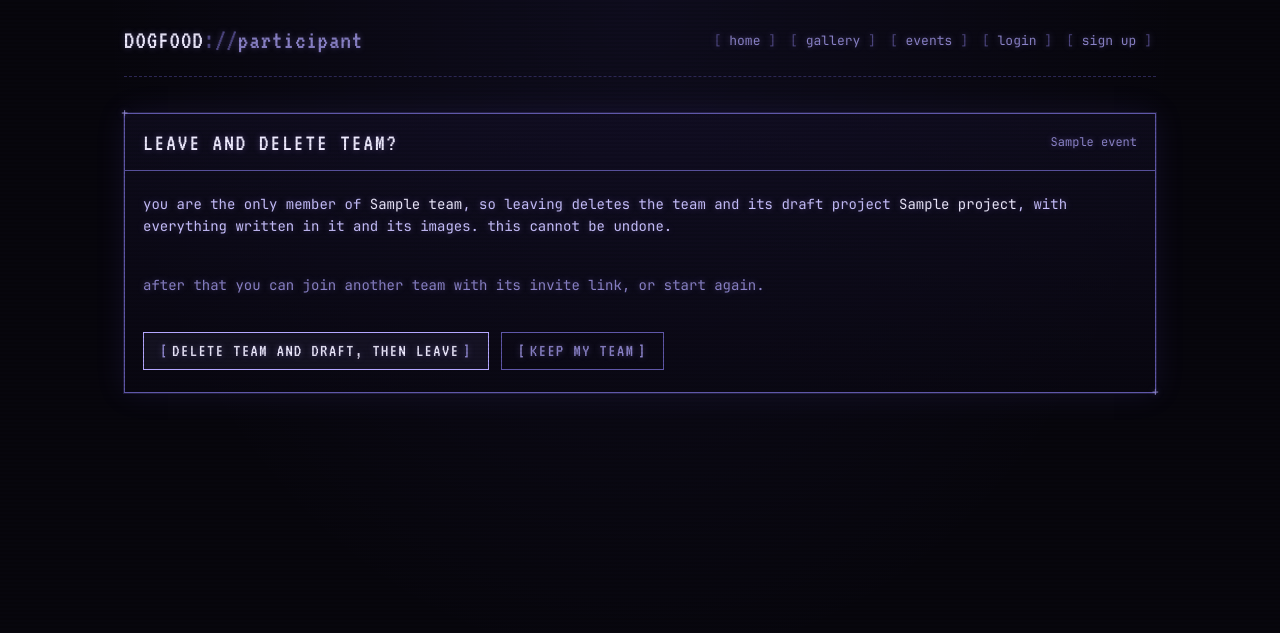
After one commit to Hanuman-S/DogFood-Hackathon, a Django app: template src/participant/templates/participant/leave_confirm.html in a window 1280 px wide. The commit adds this page. Shown: the top 633 px of the page. Run offline with Django 5.2, Linux system fonts and the light colour scheme; the template is opened without the code that fills it: most values are stand-ins (such as "Sample title", 1, 10 or a date in 2020).

Commit message:
Ask before the last member's leave deletes the team and its draft

```diff
--- a/src/participant/templates/participant/event.html
+++ b/src/participant/templates/participant/event.html
@@ -84,7 +84,7 @@
         {% else %}
           <p class="faint">the captain can share the invite link and manage the team.</p>
         {% endif %}
-        <form method="post" action="{% url 'participant:team_leave' team.pk %}">{% csrf_token %}<button class="btn btn--small btn--ghost btn--danger" type="submit">leave team</button></form>
+        <form method="post" action="{% url 'participant:team_leave' team.pk %}">{% csrf_token %}<button class="btn btn--small btn--ghost btn--danger" type="submit">{% if members|length == 1 %}leave and delete team{% else %}leave team{% endif %}</button></form>
       </div>
     </section>
 
--- /dev/null
+++ b/src/participant/templates/participant/leave_confirm.html
@@ -0,0 +1,20 @@
+{% extends "base.html" %}
+{% block title %}leave {{ team.name }}?{% endblock %}
+{% block section %}participant{% endblock %}
+{% block content %}
+<section class="frame">
+  <header class="frame__bar"><h1 class="frame__title">leave and delete team?</h1><span class="frame__meta">{{ event.name }}</span></header>
+  <div class="frame__body stack">
+    <p>you are the only member of <span class="bright">{{ team.name }}</span>, so leaving deletes the team{% if project %} and its draft project <span class="bright">{{ project.name }}</span>, with everything written in it and its images{% endif %}. this cannot be undone.</p>
+    <p class="dim">after that you can join another team with its invite link, or start again.</p>
+    <div class="actions">
+      <form class="inline-form" method="post" action="{% url 'participant:team_leave' team.pk %}">
+        {% csrf_token %}
+        <input type="hidden" name="confirm" value="yes">
+        <button class="btn btn--danger" type="submit">delete team{% if project %} and draft{% endif %}, then leave</button>
+      </form>
+      <a class="btn btn--ghost" href="{% url 'participant:event' event.slug %}">keep my team</a>
+    </div>
+  </div>
+</section>
+{% endblock %}
```
Also changed, not shown: src/organizer/templates/organizer/event_control.html (+5 -3 lines), src/participant/views.py (+16 -2 lines), tests/test_roles_and_portals.py (+1 -1 lines), tests/test_teams.py (+26 -1 lines).
